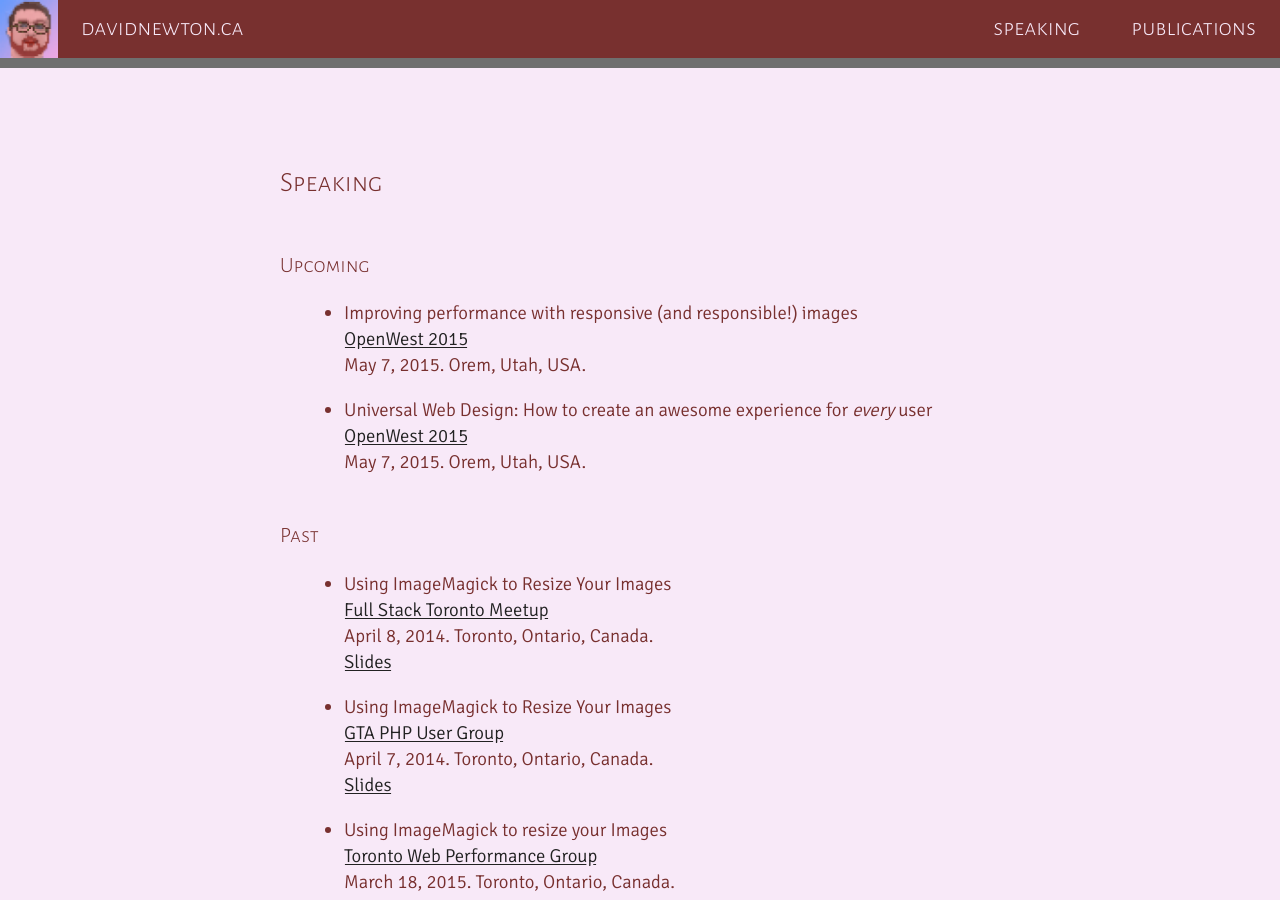
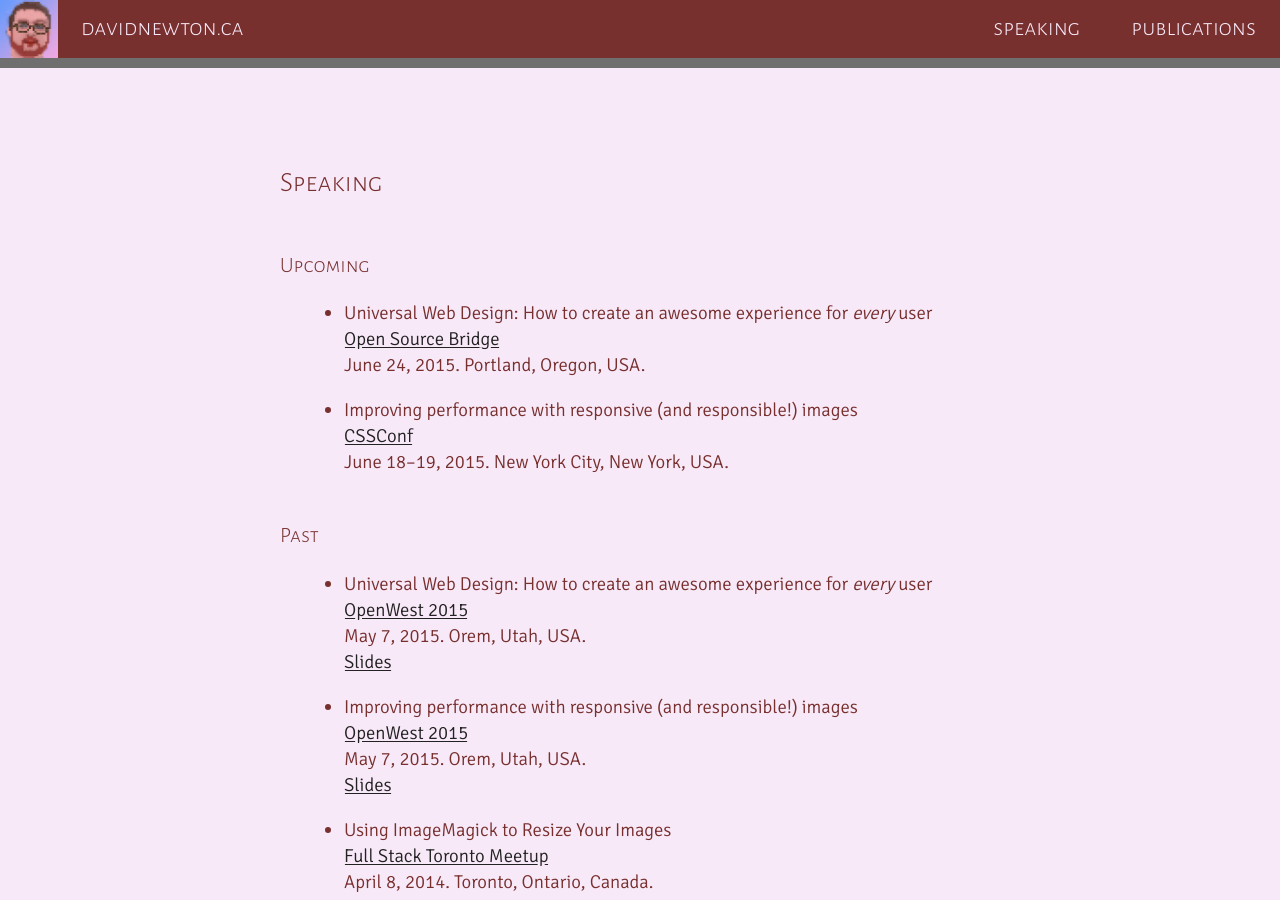
Before and after one commit to nwtn/nwtn.github.io, a Jekyll site: the page built from speaking.md, in a window 1280 px wide and 900 px high. Built offline with Jekyll 4.4.1, drawn with Linux system fonts in a browser that asks for light colours; some of the changed text lies outside the part shown.

Commit message:
New talks

```diff
--- a/speaking.md
+++ b/speaking.md
@@ -7,15 +7,25 @@ ord: 1
 
 ### Upcoming
 
+* Universal Web Design: How to create an awesome experience for *every* user
+[Open Source Bridge](http://opensourcebridge.org/)
+June 24, 2015. Portland, Oregon, USA.
+
 * Improving performance with responsive (and responsible!) images
-[OpenWest 2015](http://www.openwest.org/)
-May 7, 2015. Orem, Utah, USA.
+[CSSConf](https://2015.cssconf.com/)
+June 18–19, 2015. New York City, New York, USA.
+
+### Past
 
 * Universal Web Design: How to create an awesome experience for *every* user
 [OpenWest 2015](http://www.openwest.org/)
 May 7, 2015. Orem, Utah, USA.
+[Slides](https://speakerdeck.com/newtron/universal-web-design-how-to-create-an-awesome-experience-for-every-user-openwest)
 
-### Past
+* Improving performance with responsive (and responsible!) images
+[OpenWest 2015](http://www.openwest.org/)
+May 7, 2015. Orem, Utah, USA.
+[Slides](https://speakerdeck.com/newtron/improving-performance-with-responsive-and-responsible-images-openwest)
 
 * Using ImageMagick to Resize Your Images
 [Full Stack Toronto Meetup](http://www.meetup.com/full-stack-to/events/221499929/)
@@ -72,4 +82,4 @@ September 21, 2005. Salzburg, Austria.
 
 * Panel: Behind the Scenes of the CAF Submission and Jury Process — Mechanism of the Electronic Theater Revealed
 [ACM SIGGRAPH 2000, 27th International Conference on Computer Graphics and Interactive Techniques](http://www.siggraph.org/s2000/conference/caf/index.html)
-July, 2000
+July, 2000. New Orleans, Louisiana, USA.
```
